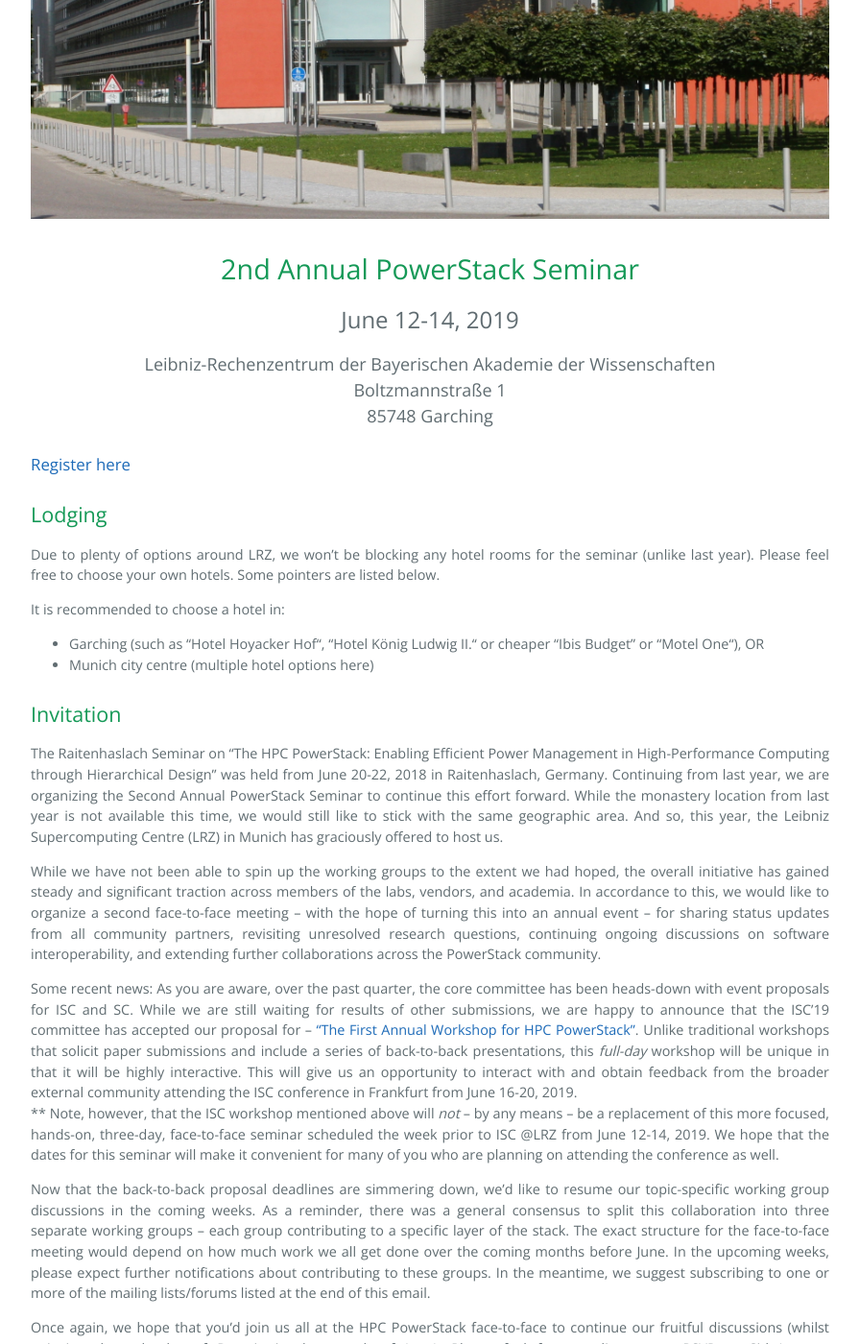
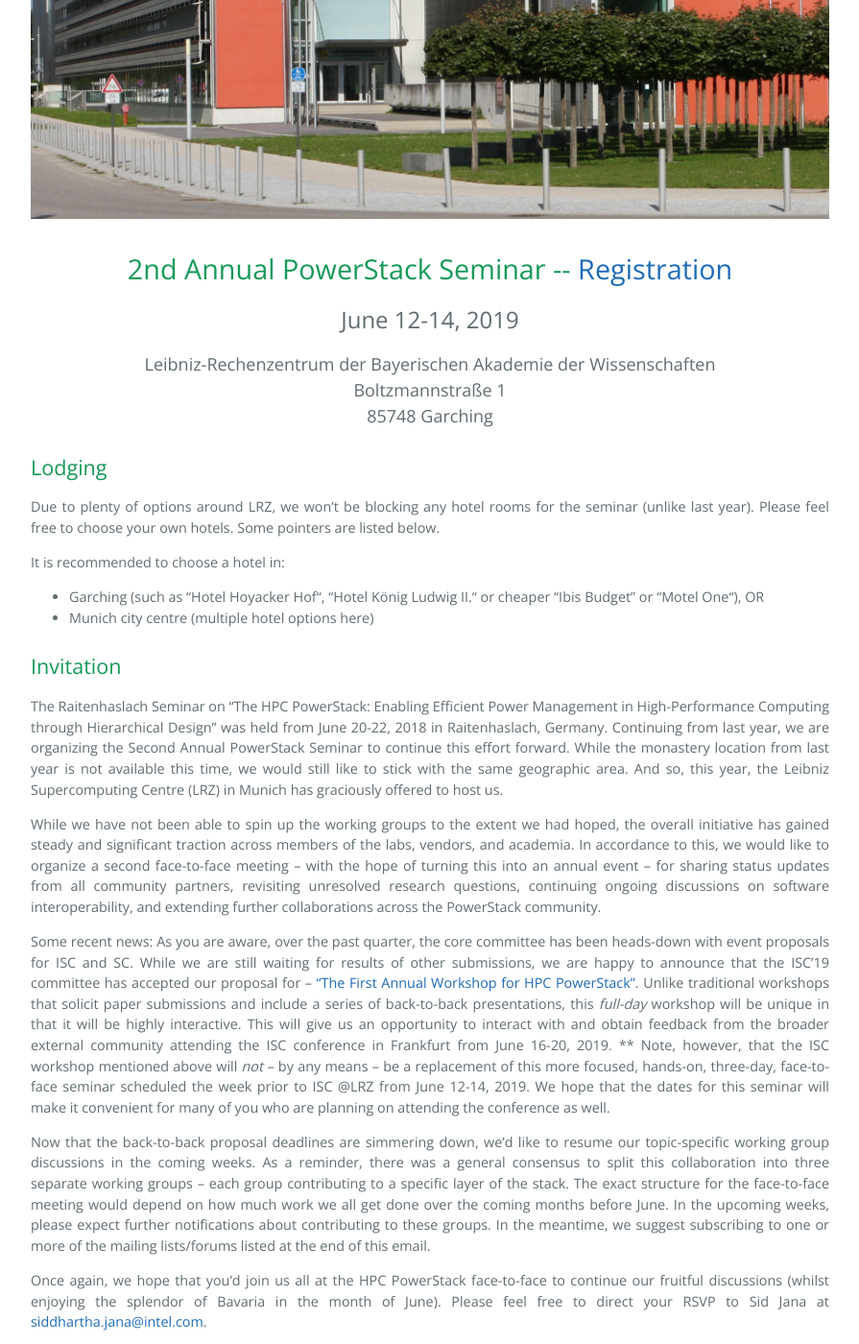
Before and after one commit to HPCPowerStack/hpcpowerstack.github.io, a Jekyll site: the page built from seminar.md, in a window 1280 px wide and 1400 px high, scrolled down 507 px. Shown: the whole window at 96% size, without its empty margins (192-1087 px from the left). Built offline with Jekyll 4.4.1, drawn with Linux system fonts in a browser that asks for light colours; the repository's description, which GitHub fills in, is left out.

Commit message:
Move registration link to top

```diff
--- a/seminar.md
+++ b/seminar.md
@@ -3,13 +3,12 @@ layout: default
 ---
 ![](lrz-building.jpg)
 
-<h1 align="center">2nd Annual PowerStack Seminar</h1>
+<h1 align="center">2nd Annual PowerStack Seminar -- <a href="https://interplan.eventsair.com/powerstack-2019/powerstack2019/Site/Register">Registration</a></h1>
 <p align="center"><font size="+2">June 12-14, 2019</font></p>
 <p align="center"><font size="+1">Leibniz-Rechenzentrum der Bayerischen Akademie der Wissenschaften<br/>
 Boltzmannstraße 1<br/>
 85748 Garching</font></p>
 
-### [Register here](https://interplan.eventsair.com/powerstack-2019/powerstack2019/Site/Register)
 
 ## Lodging
 Due to plenty of options around LRZ, we won't be blocking any hotel rooms for
```
